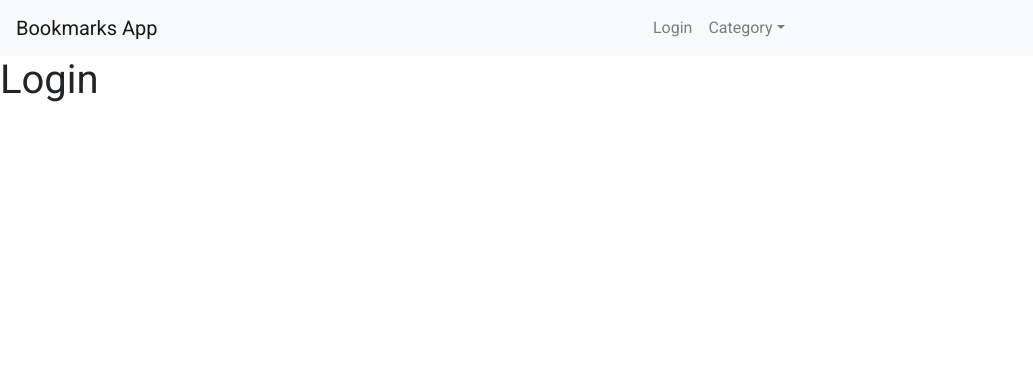
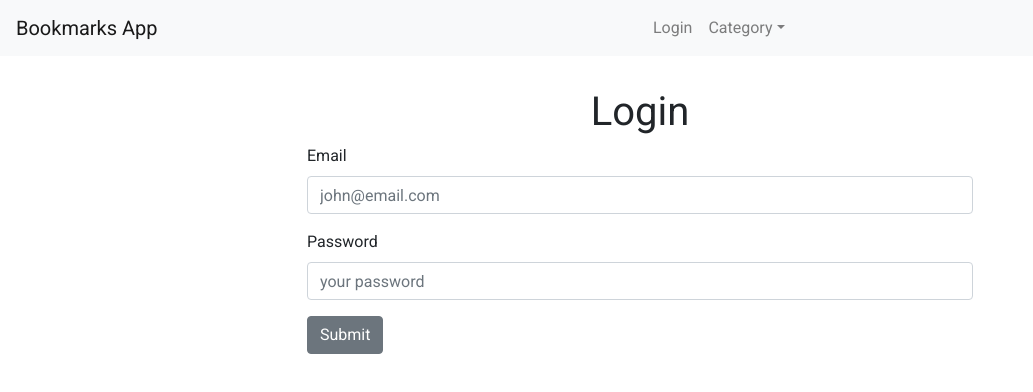
Before and after one commit to HuangStanley050/psychic-spork, a React (Create React App) app: page /login in a window 1280 px wide. Shown: the top 392 px of the page, without its empty margins (0-1033 px from the left). Built offline with nearby package versions, Linux system fonts and the light colour scheme.

Commit message:
run into issue with custom hook useForm, typing??

```diff
--- a/src/components/Login.tsx
+++ b/src/components/Login.tsx
@@ -1,7 +1,68 @@
-import React from 'react';
+import React, { useState } from "react";
+import { Container, Button, Form, FormGroup, Label, Input } from "reactstrap";
+
+interface loginInput {
+  email: string;
+  password: string;
+}
+
+const useForm = () => {
+  const [form, setValue] = useState<loginInput>({
+    email: "",
+    password: ""
+  });
+  const handleChange = (e: React.ChangeEvent<HTMLInputElement>) => {
+    setValue({
+      ...form,
+      [e.target.name]: e.target.value
+    });
+  };
+  const resetFields = () => {
+    setValue({
+      ...form,
+      email: "",
+      password: ""
+    });
+  };
+
+  return [form, handleChange, resetFields];
+};
 
 const Login: React.FC = props => {
-  return <h1>Login</h1>;
+  const [form, handleChange, resetFields] = useForm();
+
+  const submitHandler = e => {
+    e.preventDefault();
+    console.log(form);
+  };
+  return (
+    <Container style={{ marginTop: "2rem" }}>
+      <h1 style={{ textAlign: "center" }}>Login</h1>
+      <Form onSubmit={submitHandler} style={{ width: "60%", margin: "0 auto" }}>
+        <FormGroup>
+          <Label for="exampleEmail">Email</Label>
+          <Input
+            type="email"
+            name="email"
+            value={form.email}
+            onChange={handleChange}
+            placeholder="john@email.com"
+          />
+        </FormGroup>
+        <FormGroup>
+          <Label for="examplePassword">Password</Label>
+          <Input
+            type="password"
+            name="password"
+            value={form.password}
+            onChange={handleChange}
+            placeholder="your password"
+          />
+        </FormGroup>
+        <Button>Submit</Button>
+      </Form>
+    </Container>
+  );
 };
 
 export default Login;
```
